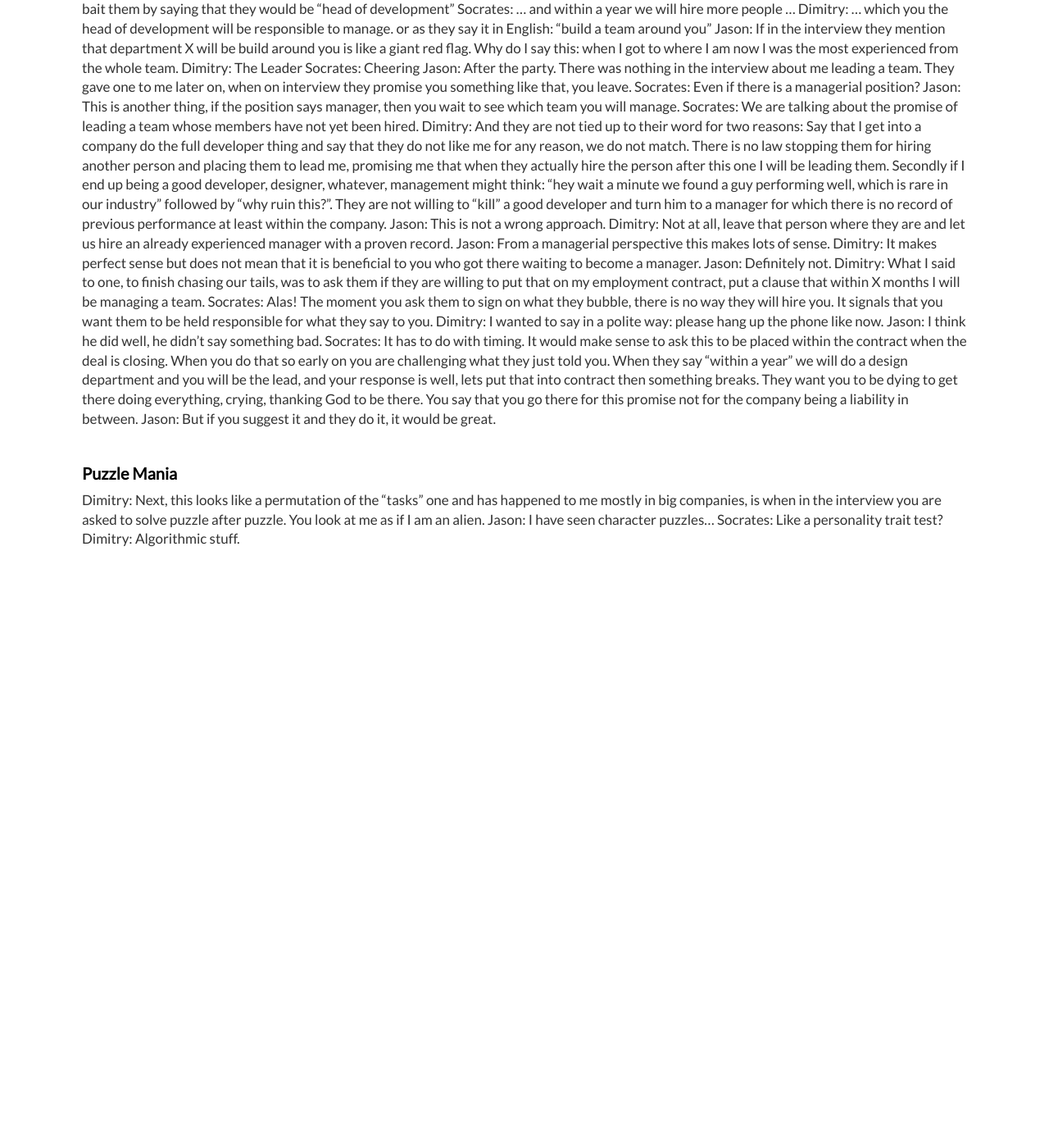
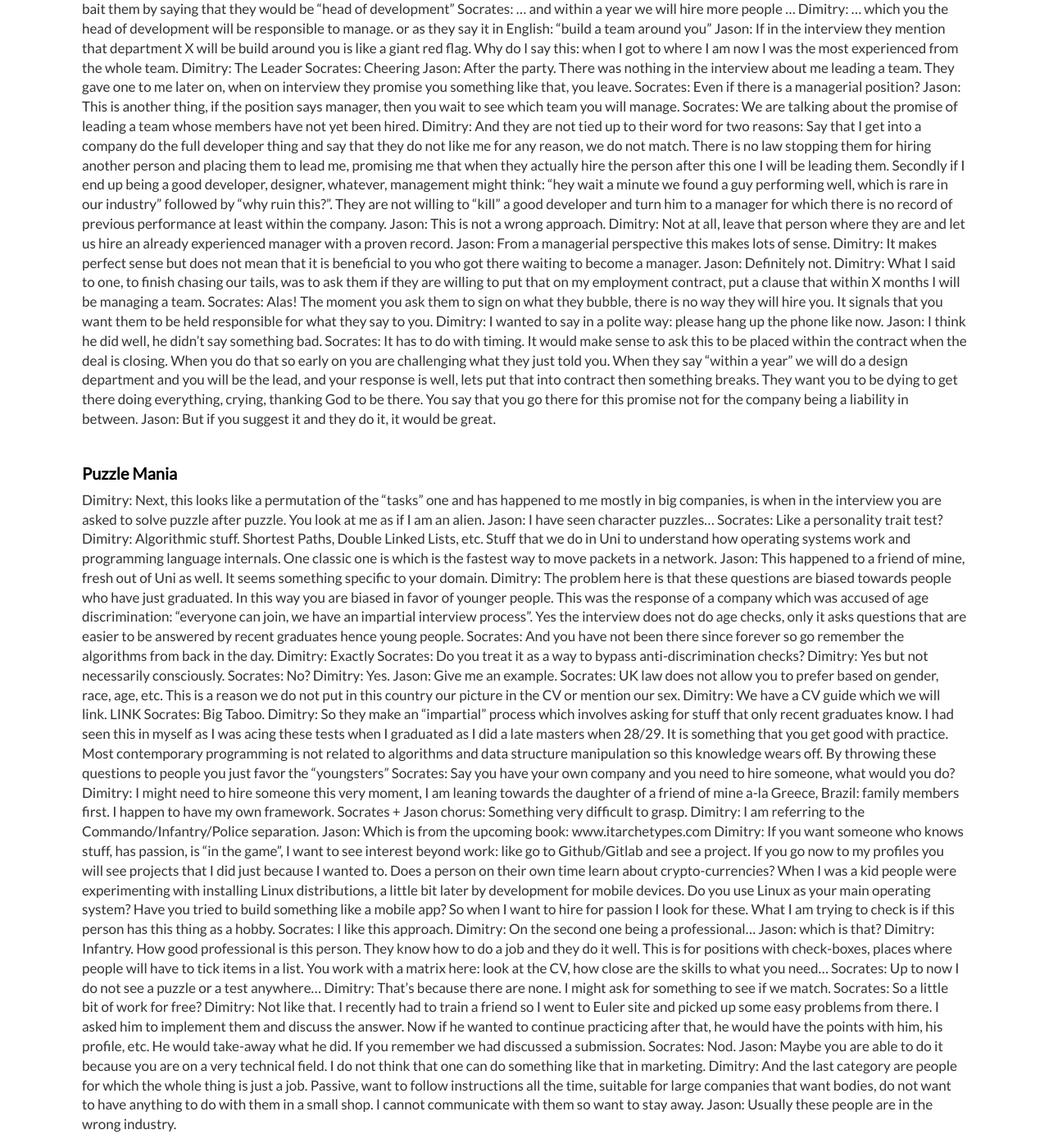
Before and after one commit to dimitrismistriotis/dimitrismistriotis.github.io, a Jekyll site: the page built from _posts/2018-05-24-red_flags_in_interviews.md, in a window 1280 px wide and 1400 px high, scrolled down 2343 px. Shown: the whole window at 82% size. Built offline with Jekyll 4.4.1, drawn with Linux system fonts in a browser that asks for light colours; before the commit the page ends 3029 px from its top, so only the background shows below that.

Commit message:
Up to 23:46.

```diff
--- a/_posts/2018-05-24-red_flags_in_interviews.md
+++ b/_posts/2018-05-24-red_flags_in_interviews.md
@@ -236,4 +236,75 @@ happened to me mostly in big companies, is when in the interview you are asked
 to solve puzzle after puzzle. You look at me as if I am an alien.
 Jason: I have seen character puzzles...
 Socrates: Like a personality trait test?
-Dimitry: Algorithmic stuff.
+Dimitry: Algorithmic stuff. Shortest Paths, Double Linked Lists, etc. Stuff
+that we do in Uni to understand how operating systems work and programming
+language internals. One classic one is which is the fastest way to move packets
+in a network.
+Jason: This happened to a friend of mine, fresh out of Uni as well. It seems
+something specific to your domain.
+Dimitry: The problem here is that these questions are biased towards people
+who have just graduated. In this way you are biased in favor of younger people.
+This was the response of a company which was accused of age discrimination:
+"everyone can join, we have an impartial interview process". Yes the interview
+does not do age checks, only it asks questions that are easier to be answered
+by recent graduates hence young people.
+Socrates: And you have not been there since forever so go remember the
+algorithms from back in the day.
+Dimitry: Exactly
+Socrates: Do you treat it as a way to bypass anti-discrimination checks?
+Dimitry: Yes but not necessarily consciously.
+Socrates: No?
+Dimitry: Yes.
+Jason: Give me an example.
+Socrates: UK law does not allow you to prefer based on gender, race, age, etc.
+This is a reason we do not put in this country our picture in the CV or mention
+our sex.
+Dimitry: We have a CV guide which we will link. LINK
+Socrates: Big Taboo.
+Dimitry: So they make an "impartial" process which involves asking for stuff
+that only recent graduates know. I had seen this in myself as I was acing these
+tests when I graduated as I did a late masters when 28/29. It is something
+that you get good with practice. Most contemporary programming is not related
+to algorithms and data structure manipulation so this knowledge wears off. By
+throwing these questions to people you just favor the "youngsters"
+Socrates: Say you have your own company and you need to hire someone, what
+would you do?
+Dimitry: I might need to hire someone this very moment, I am leaning towards
+the daughter of a friend of mine a-la Greece, Brazil: family members first.
+I happen to have my own framework.
+Socrates + Jason chorus: Something very difficult to grasp.
+Dimitry: I am referring to the Commando/Infantry/Police separation.
+Jason: Which is from the upcoming book: www.itarchetypes.com
+Dimitry: If you want someone who knows stuff, has passion, is "in the game", I
+want to see interest beyond work: like go to Github/Gitlab and see a project.
+If you go now to my profiles you will see projects that I did just because I
+wanted to. Does a person on their own time learn about crypto-currencies?
+When I was a kid people were experimenting with installing Linux distributions,
+a little bit later by development for mobile devices. Do you use Linux as your
+main operating system? Have you tried to build something like a mobile app?
+So when I want to hire for passion I look for these. What I am trying to
+check is if this person has this thing as a hobby.
+Socrates: I like this approach.
+Dimitry: On the second one being a professional...
+Jason: which is that?
+Dimitry: Infantry. How good professional is this person. They know how to do
+a job and they do it well. This is for positions with check-boxes, places where
+people will have to tick items in a list. You work with a matrix here: look at
+the CV, how close are the skills to what you need...
+Socrates: Up to now I do not see a puzzle or a test anywhere...
+Dimitry: That's because there are none. I might ask for something to see
+if we match.
+Socrates: So a little bit of work for free?
+Dimitry: Not like that. I recently had to train a friend so I went to Euler
+site and picked up some easy problems from there. I asked him to implement them
+and discuss the answer. Now if he wanted to continue practicing after that, he
+would have the points with him, his profile, etc. He would take-away what
+he did. If you remember we had discussed a submission.
+Socrates: Nod.
+Jason: Maybe you are able to do it because you are on a very technical field.
+I do not think that one can do something like that in marketing.
+Dimitry: And the last category are people for which the whole thing is just a
+job. Passive, want to follow instructions all the time, suitable for large
+companies that want bodies, do not want to have anything to do with them in a
+small shop. I cannot communicate with them so want to stay away.
+Jason: Usually these people are in the wrong industry.
```
